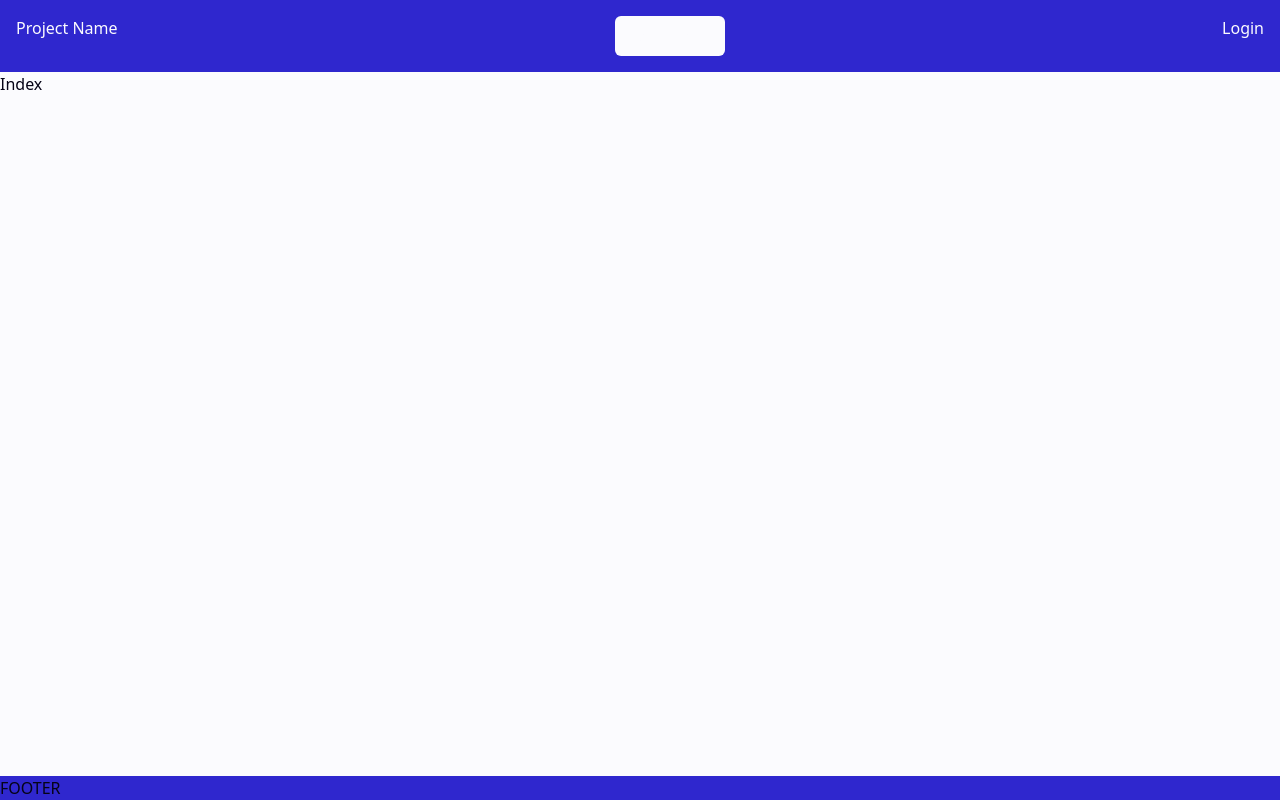
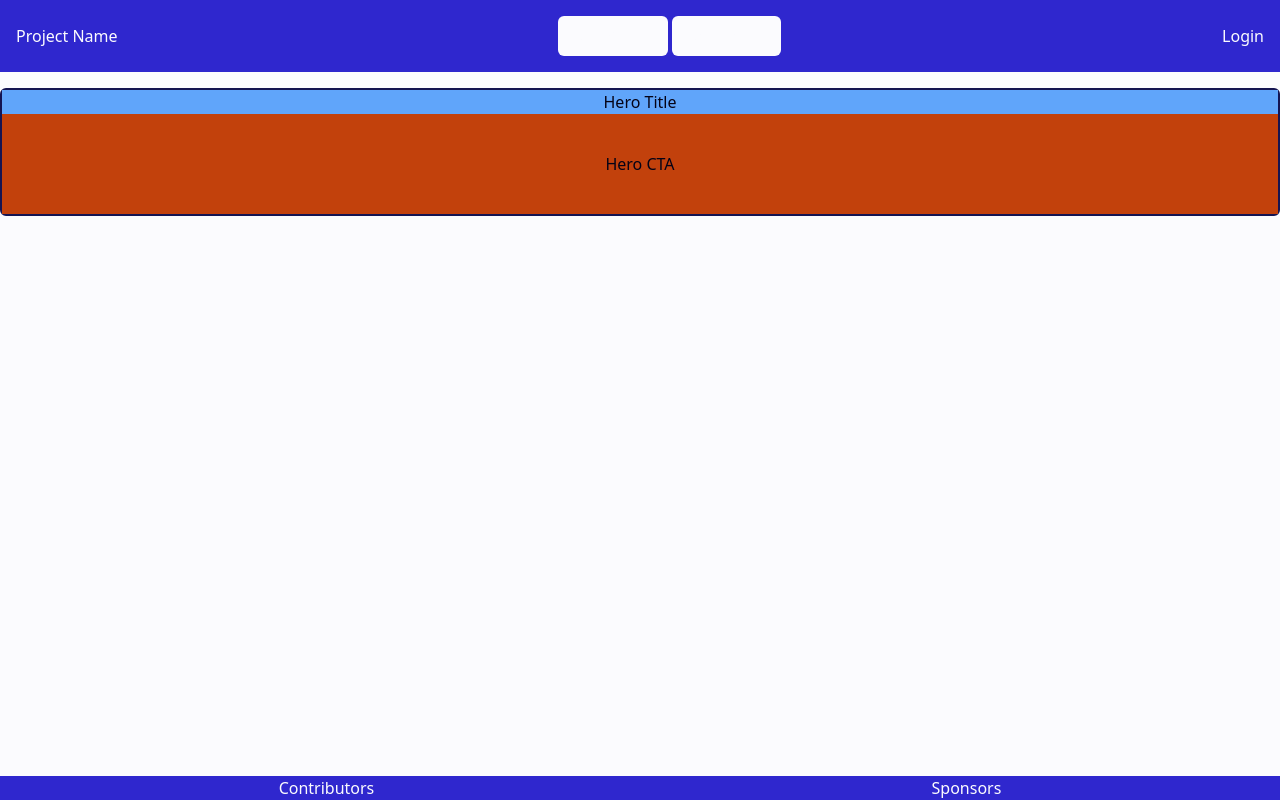
Before and after one commit to meroo893/HackAUBG-6.0, a React (Vite) app in the folder new_client/HackAUBG-Client/: page / in a window 1280 px wide. Built offline with nearby package versions, Linux system fonts and the light colour scheme.

Commit message:
Added Basic Hero Template

```diff
--- /dev/null
+++ b/new_client/HackAUBG-Client/src/components/Footer.tsx
@@ -0,0 +1,18 @@
+export default function Footer() {
+  return (
+    <div className="flex justify-around">
+      <div className="">
+        <span className="text-primary-foreground">Contributors</span>
+        <ul>
+          <li></li>
+        </ul>
+      </div>
+      <div>
+        <span className="text-primary-foreground">Sponsors</span>
+        <ul>
+          <li></li>
+        </ul>
+      </div>
+    </div>
+  );
+}
--- a/new_client/HackAUBG-Client/src/components/Hero.tsx
+++ b/new_client/HackAUBG-Client/src/components/Hero.tsx
@@ -1,4 +1,13 @@
 //Add hero
 export default function Hero() {
-  return <div>Hero</div>;
+  return (
+    <div className="flex flex-col justify-center border-2 border-border rounded-md bg-red-700 min-h-32 mt-4">
+      <div className="flex justify-center items-center bg-blue-400">
+        <span className="">Hero Title</span>
+      </div>
+      <div className="flex justify-center items-center bg-orange-700 flex-auto">
+        Hero CTA
+      </div>
+    </div>
+  );
 }
--- a/new_client/HackAUBG-Client/src/components/Index.tsx
+++ b/new_client/HackAUBG-Client/src/components/Index.tsx
@@ -1,5 +1,10 @@
 import style from "../assets/style";
+import Hero from "../components/Hero";
 
 export default function Index() {
-  return <div className={`${style.pageWidth} ${style.pageMargin}`}>Index</div>;
+  return (
+    <div className={`${style.pageWidth} ${style.pageMargin} bg-background`}>
+      <Hero></Hero>
+    </div>
+  );
 }
--- a/new_client/HackAUBG-Client/src/components/Layout.tsx
+++ b/new_client/HackAUBG-Client/src/components/Layout.tsx
@@ -1,6 +1,7 @@
 import { Outlet } from "react-router-dom";
 import style from "../assets/style";
 import Navigation from "./Navigation";
+import Footer from "./Footer";
 
 export default function Layout() {
   return (
@@ -19,7 +20,9 @@ export default function Layout() {
         </div>
 
         <div className="bg-primary">
-          <footer className={style.pageWidth}>FOOTER</footer>
+          <footer className={`${style.pageWidth} ${style.pageMargin}`}>
+            <Footer></Footer>
+          </footer>
         </div>
       </div>
     </>
--- a/new_client/HackAUBG-Client/src/components/Navbar.tsx
+++ b/new_client/HackAUBG-Client/src/components/Navbar.tsx
@@ -6,6 +6,7 @@ import {
   NavigationMenuList,
   NavigationMenuTrigger,
 } from "../components/ui/navigation-menu";
+import { Link } from "react-router-dom";
 
 export default function Navbar() {
   return (
@@ -14,7 +15,24 @@ export default function Navbar() {
         <NavigationMenuItem>
           <NavigationMenuTrigger>Item One</NavigationMenuTrigger>
           <NavigationMenuContent>
-            <NavigationMenuLink>Link</NavigationMenuLink>
+
+            <ul className="w-full grid grid-cols-4 gap-4 list-none">
+              <Link to="asd">Nav Link</Link>
+            </ul>
+
+            <NavigationMenuLink></NavigationMenuLink>
+          </NavigationMenuContent>
+        </NavigationMenuItem>
+        <NavigationMenuItem>
+          <NavigationMenuTrigger>Item Two</NavigationMenuTrigger>
+          <NavigationMenuContent>
+            <NavigationMenuLink>
+
+              <ul className="w-full grid grid-cols-4 gap-4 list-none">
+                <Link to="asd">Nav Link</Link>
+              </ul>
+
+            </NavigationMenuLink>
           </NavigationMenuContent>
         </NavigationMenuItem>
       </NavigationMenuList>
--- a/new_client/HackAUBG-Client/src/components/Navigation.tsx
+++ b/new_client/HackAUBG-Client/src/components/Navigation.tsx
@@ -4,11 +4,11 @@ export default function Navigation() {
   return (
     <>
       <div className="flex justify-between text-background p-4">
-        <h1>Project Name</h1>
+        <h1 className="flex justify-center items-center">Project Name</h1>
         <section className="flex gap-8">
           <Navbar />
         </section>
-        <section className="flex">
+        <section className="flex items-center justify-center">
           <div>Login</div>
         </section>
       </div>
```
